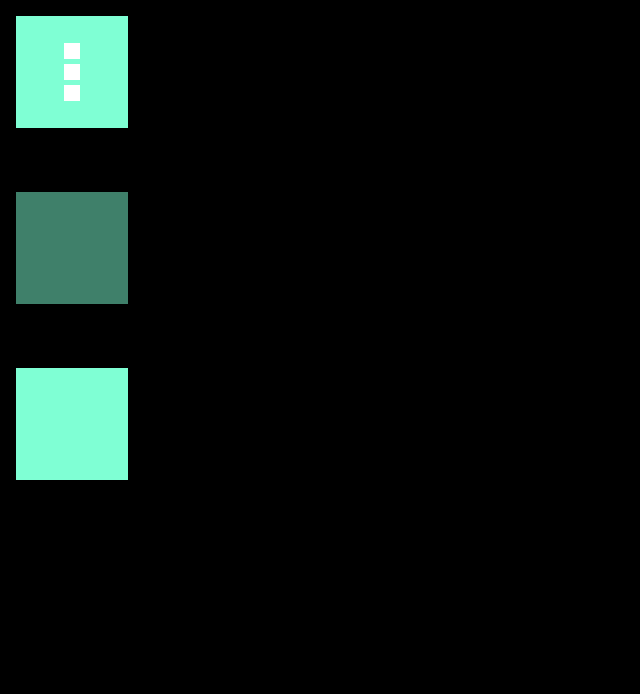
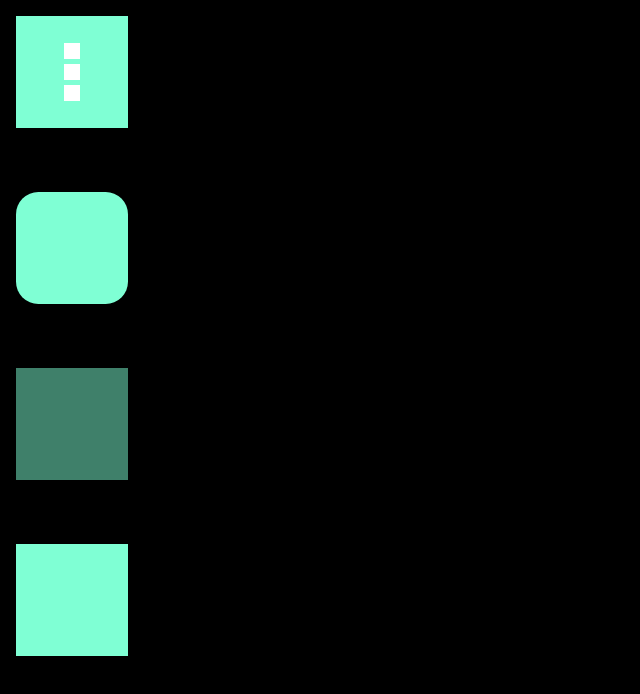
Before and after one commit to Yoed83/practica, a React (Create React App) app in the folder yoed/: page / in a window 1280 px wide. Shown: the top 694 px of the page, without its empty margins (0-640 px from the left). Built offline with nearby package versions, Linux system fonts and the light colour scheme.

Commit message:
box4 animation

```diff
--- a/yoed/src/App.js
+++ b/yoed/src/App.js
@@ -2,11 +2,13 @@
 import Box1 from "./componets/Box1/Box1";
 import Box2 from "./componets/Box2/Box2";
 import Box3 from "./componets/Box3/Box3";
+import Box4 from "./componets/Box4/Box4";
 
 function App() {
   return (
     <div className="App">
       <Box3 />
+      <Box4 />
       <Box1 />
       <Box2 />
     </div>
--- /dev/null
+++ b/yoed/src/componets/Box4/Box4.jsx
@@ -0,0 +1,20 @@
+import React, { useState } from "react";
+import { motion } from "framer-motion";
+
+export default function Box4() {
+  return (
+    <div className="box-container">
+      <motion.div
+        className="box"
+        animate={{
+          scale: [1, 1.4, 1.4, 1, 1],
+          borderRadius: ["20%", "20%", "50%", "50%", "20%"],
+          rotate: [0, 0, 270, 270, 0],
+        }}
+        transition={{
+          duration: 2,
+        }}
+      ></motion.div>
+    </div>
+  );
+}
```
